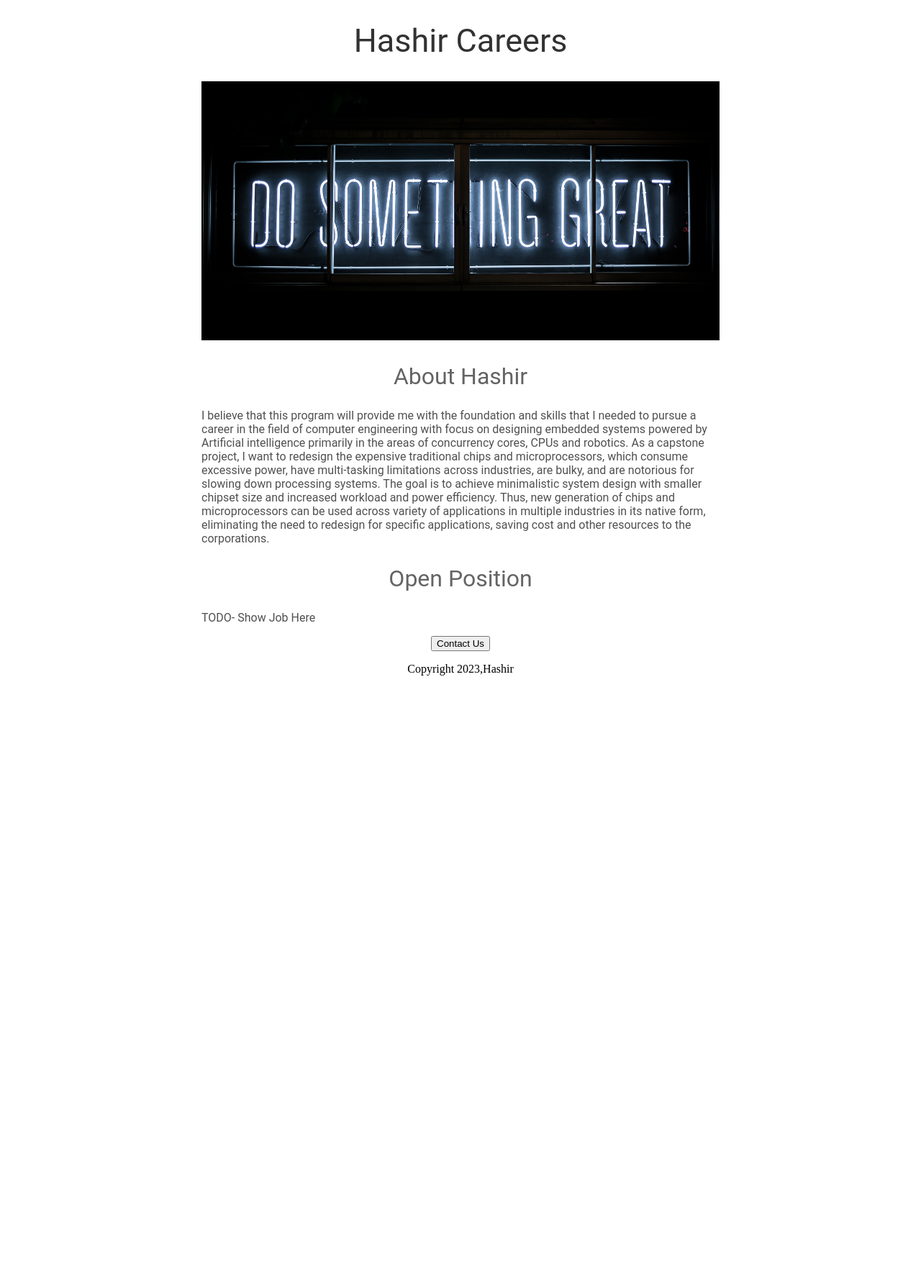
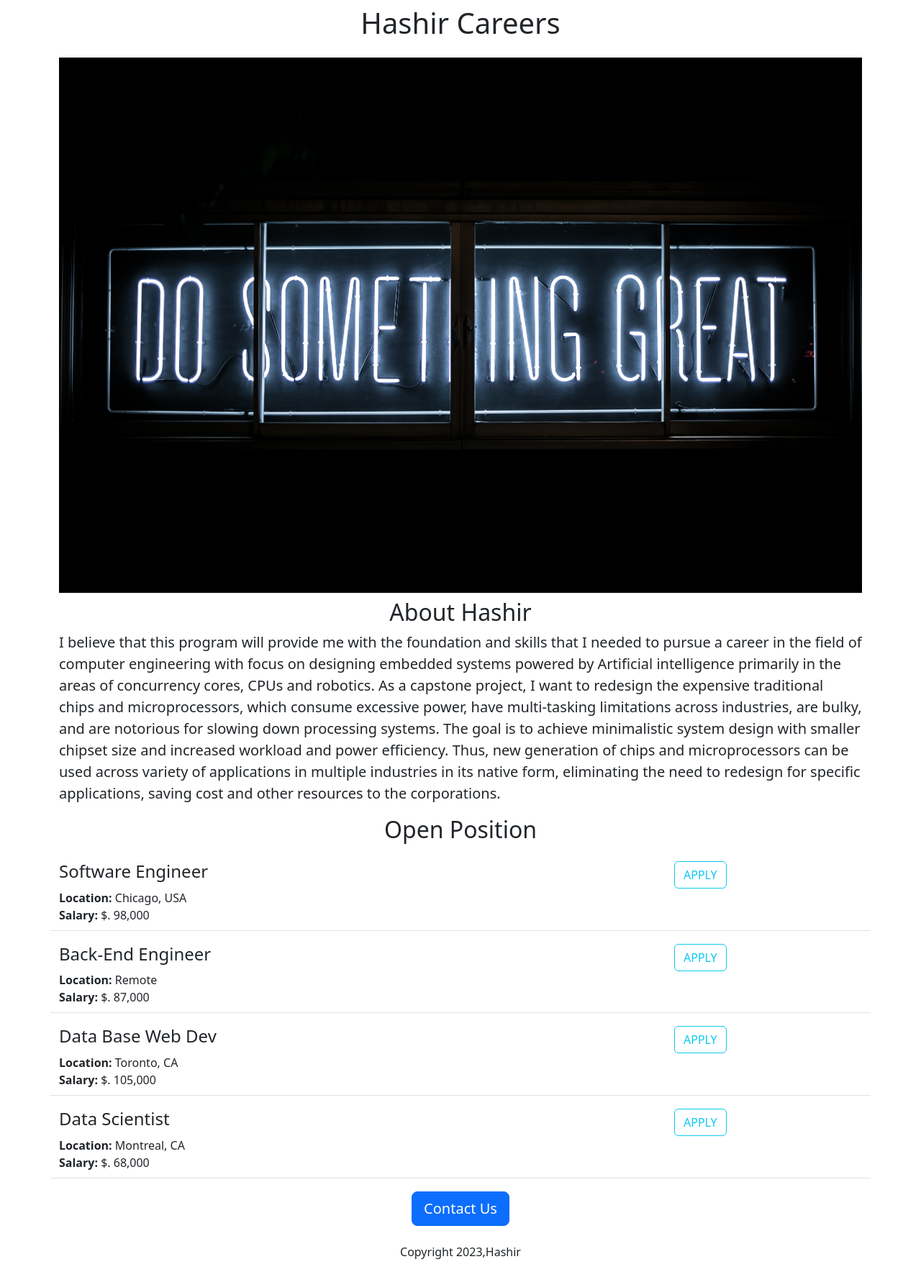
Before and after one commit to hashirislamkhan56/Hashir-careers-website, a Flask app: page / in a window 1280 px wide. Shown: the whole page at 72% size. Before the commit the page ends 939 px from the top, so only its background shows below. Run offline with Flask 2, Linux system fonts and the light colour scheme.

Commit message:
Added Dynamic Data & API

```diff
--- a/main.py
+++ b/main.py
@@ -1,10 +1,46 @@
-from flask import Flask, render_template
+from flask import Flask, render_template, jsonify
 
 app = Flask(__name__)
 
+JOBS = [
+  {
+     'id': 1,
+    'title': 'Software Engineer',
+    'location': 'Chicago, USA',
+    'salary': '$. 98,000'
+
+  },
+  {
+    'id': 2,
+    'title': 'Back-End Engineer',
+    'location': 'Remote',
+    'salary':  '$. 87,000'
+
+  },
+  {
+    'id': 3,
+    'title': 'Data Base Web Dev',
+    'location': 'Toronto, CA',
+    'salary': '$. 105,000'
+
+  },
+  {
+    'id': 4,
+    'title': 'Data Scientist ',
+    'location': 'Montreal, CA',
+    'salary': '$. 68,000'
+
+  }
+]
+
+
 @app.route("/")
-def hello_World():
-  return render_template("home.html")
+def hello_hashir():
+  return render_template("home.html", jobs=JOBS, company_name='Hashir')
+
+@app.route("/api/jobs")
+def list_jobs():
+  return jsonify(JOBS)
 
 
 if __name__ == '__main__':
--- a/templates/home.html
+++ b/templates/home.html
@@ -2,44 +2,24 @@
 <html>
   <head>
     <title>Hahsir's Careers</title>
-    <style>
-      h1 {
-        font-size: 45px;
-        font-family: Roboto;
-        font-weight: normal;
-        color: rgb(50,50,50);
-        text-align: center;
+    <meta charset="utf-8">
+    <meta name="viewport" content="width=device-width, initial-scale=1">
+    <link href="https://cdn.jsdelivr.net/npm/bootstrap@5.3.0-alpha1/dist/css/bootstrap.min.css" rel="stylesheet" integrity="sha384-GLhlTQ8iRABdZLl6O3oVMWSktQOp6b7In1Zl3/Jr59b6EGGoI1aFkw7cmDA6j6gD" crossorigin="anonymous">
+    <STYLE>
+      # banner {
+        height: 360px;
+        width: 100%;
+      }
 
-      }
-      #banner {
-        width: 100%;
-        height: 360px;
-        object-fit: cover;
-      }
-      h2 {
-        font-size: 32px;
-        font-family: Roboto;
-        font-weight: normal;
-        color: rgb(100,100,100);
-        text-align: center;
-      }
-      .bodytext {
-        font-family: Roboto;
-        color: rgb(80,80,80);
-      }
-      #container {
-        max-width: 720px;
-        margin: 0 auto 0 auto;
+    </STYLE>
 
-      }
-    </style>
   </head>
   <body>
-    <div id="container">
-      <h1>Hashir Careers</h1>
-      <img id="banner" src= "https://hashir-careers-website.hashirislam1.repl.co/static/banner.jpg">
-      <h2>About Hashir</h2>
-      <p class= "bodytext">I believe that this program will provide me with the foundation and skills that I needed to pursue a
+    <div class="container">
+      <h1 class= "text-center mt-2 mb-4"> {{company_name}} Careers</h1>
+      <img class="img-fluid" id="banner" src= "https://hashir-careers-website.hashirislam1.repl.co/static/banner.jpg">
+      <h2 class = "text-center mt-2">About Hashir</h2>
+      <p class= "lead">I believe that this program will provide me with the foundation and skills that I needed to pursue a
   career in the field of computer engineering with focus on designing embedded systems powered by
   Artificial intelligence primarily in the areas of concurrency cores, CPUs and robotics. As a capstone
   project, I want to redesign the expensive traditional chips and microprocessors, which consume
@@ -49,11 +29,15 @@
   power efficiency. Thus, new generation of chips and microprocessors can be used across variety of
   applications in multiple industries in its native form, eliminating the need to redesign for specific
   applications, saving cost and other resources to the corporations.</p>
-      <h2>Open Position</h2>
-      <p class= "bodytext">TODO- Show Job Here</p>
-      <div style="text-align: center;">
-      <button>Contact Us</button>
-        <p>Copyright 2023,Hashir</p>
+      <h2 class = "text-center mt-2 mb-4">Open Position</h2>
+     <div>
+      {% for job in jobs %}
+        {% include 'jobitem.html' %}
+       {% endfor %}
+      </div>
+      <div class ="text-center">
+      <button class="btn btn-primary btn-lg">Contact Us</button>
+        <p class = "mt-4">Copyright 2023,Hashir</p>
        </div>
       </div>
   </body>
--- /dev/null
+++ b/templates/jobitem.html
@@ -0,0 +1,22 @@
+<div class= "border-bottom row" style='margin-bottom:18px;padding-bottom:9px;'>
+  <div class= 'col-9'>
+   <h4
+     style ="colour: rgb(120,120,120); margin-bottom:10px;">
+     {{job['title']}}
+   </h4>
+   <div>
+     <b> Location: </b> {{job['location']}}
+   </div>
+   {% if 'salary' in job %}
+  <div>
+    <b>Salary: </b> {{job['salary']}}
+  </div>
+  {% endif %}
+  </div>
+  <div class= 'col-3'>
+    <button type="button" class="btn btn-outline-info">APPLY</button>
+  </div>
+
+
+
+</div>
```
